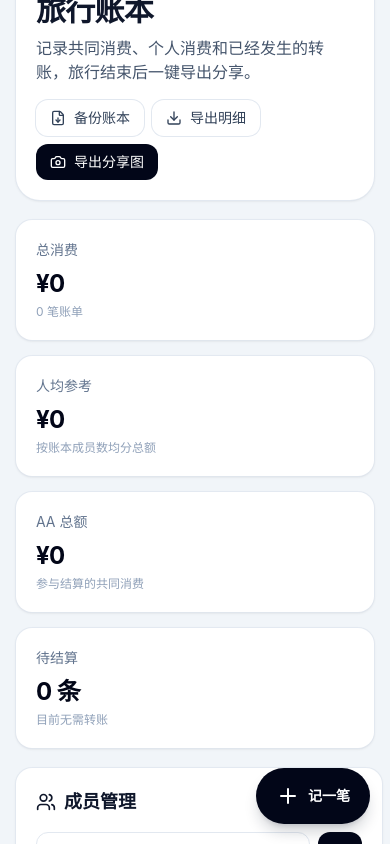
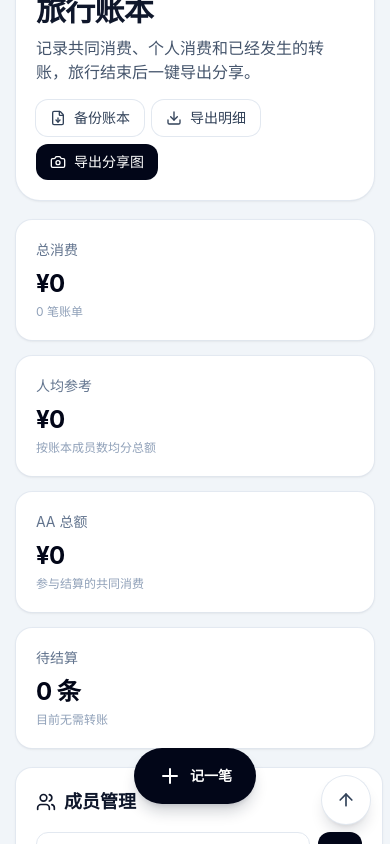
Before and after one commit to sqzrDestiny/guilin-ledger, a React (Vite) app: page / in a window 390 px wide. Both pictures are taken after a click on the button "进入账本". Shown: the part 96-940 px from the top of the page. Built offline with nearby package versions, Linux system fonts and the light colour scheme.

Commit message:
Clarify mobile floating actions

```diff
--- a/src/App.jsx
+++ b/src/App.jsx
@@ -3,6 +3,7 @@ import { motion } from "framer-motion";
 import {
   ArrowLeft,
   ArrowRightLeft,
+  ArrowUp,
   CalendarDays,
   Camera,
   Check,
@@ -384,6 +385,10 @@ function App() {
     setEditingRecordId(null);
     setRecordForm(makeRecordForm(currentLedger));
     setIsRecordFormOpen(true);
+  }
+
+  function scrollToTop() {
+    window.scrollTo({ top: 0, behavior: "smooth" });
   }
 
   function startEditRecord(record) {
@@ -1151,9 +1156,12 @@ function App() {
           </div>
         )}
 
-        <button type="button" className="fixed bottom-5 right-5 z-40 inline-flex h-14 items-center justify-center gap-2 rounded-full bg-slate-950 px-5 text-sm font-semibold text-white shadow-lg shadow-slate-900/20 transition hover:bg-slate-800 lg:hidden" onClick={startAddRecord} aria-label="添加账单">
+        <button type="button" className="fixed bottom-5 left-1/2 z-40 inline-flex h-14 -translate-x-1/2 items-center justify-center gap-2 rounded-full bg-slate-950 px-6 text-sm font-semibold text-white shadow-lg shadow-slate-900/20 transition hover:bg-slate-800 lg:hidden" onClick={startAddRecord} aria-label="添加账单">
           <Plus className="h-6 w-6" />
           记一笔
+        </button>
+        <button type="button" className="fixed bottom-5 right-5 z-40 inline-flex h-12 w-12 items-center justify-center rounded-full bg-white text-slate-700 shadow-lg shadow-slate-900/15 ring-1 ring-slate-200 transition hover:bg-slate-50 lg:hidden" onClick={scrollToTop} aria-label="回到顶部">
+          <ArrowUp className="h-5 w-5" />
         </button>
       </div>
     );
```
